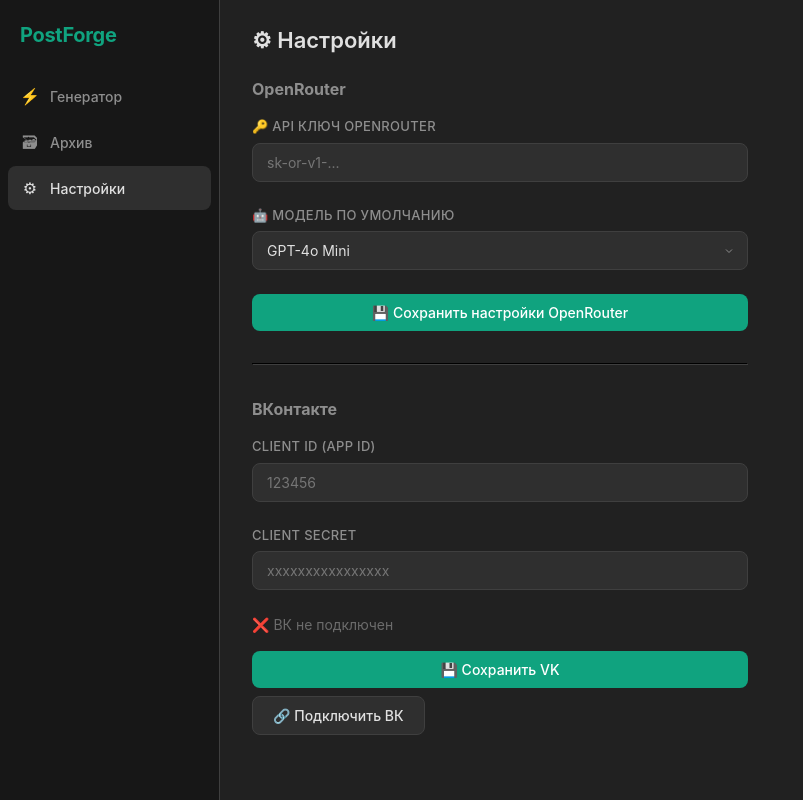
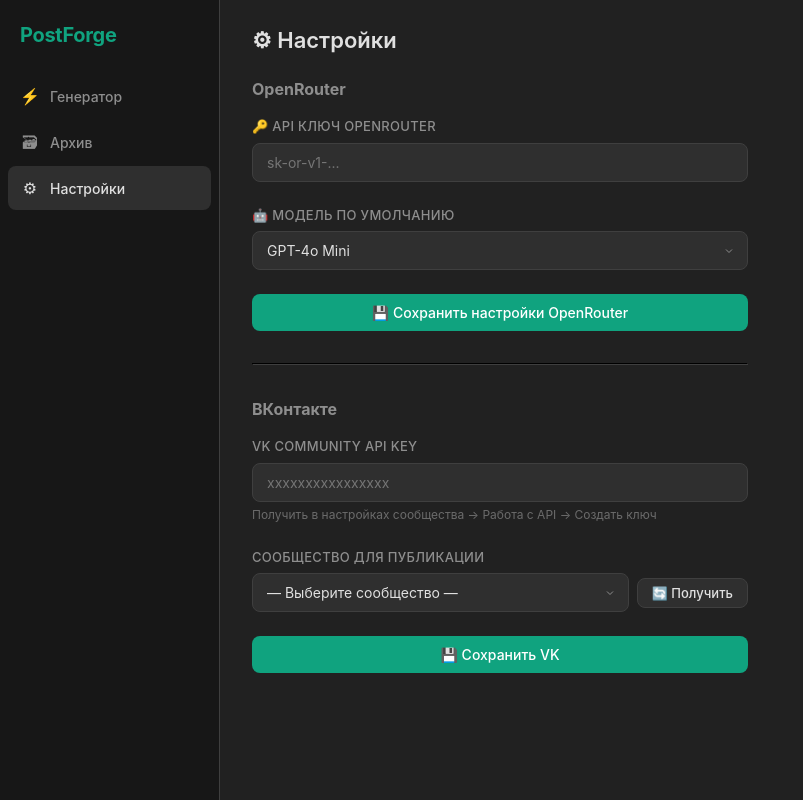
Before and after one commit to sv-cpu/postforge, a FastAPI app: page /settings in a window 1280 px wide. Shown: the whole page, without its empty margins (0-803 px from the left). Run offline with FastAPI, Linux system fonts and the light colour scheme; data comes from the database, SQL or seed files in the repository; data that the repository does not hold is empty.

Commit message:
Replace VK OAuth with Community API Key approach

```diff
--- a/database.py
+++ b/database.py
@@ -33,10 +33,8 @@ class VKSettings(Base):
     __tablename__ = "vk_settings"
 
     id = Column(Integer, primary_key=True, autoincrement=True)
-    client_id = Column(String(128), default="")
-    client_secret = Column(String(256), default="")
-    access_token = Column(String(512), default="")
-    token_expires = Column(DateTime, nullable=True)
+    api_key = Column(String(512), default="")
+    selected_group_id = Column(String(128), default="")
 
 
 def init_db():
--- a/main.py
+++ b/main.py
@@ -10,7 +10,7 @@ from database import init_db, SessionLocal, get_settings, get_vk_settings, Saved
 from services.parser import parse_url
 from services.openrouter import generate_post
 from services.vk import (
-    get_auth_url, exchange_code, get_user_groups, post_to_wall,
+    get_user_groups, post_to_wall,
 )
 
 BASE_DIR = Path(__file__).resolve().parent
@@ -180,50 +180,12 @@ async def api_settings_update(request: Request):
 # --- VK API ---
 
 
-@app.get("/api/vk/auth-url")
-async def vk_auth_url():
-    s = next(db_session())
-    vk = get_vk_settings(s)
-    s.close()
-    if not vk.client_id:
-        return JSONResponse({"error": "VK Client ID не настроен"}, status_code=400)
-    url = await get_auth_url(vk.client_id)
-    return {"url": url}
-
-
-@app.post("/api/vk/callback")
-async def vk_callback(request: Request):
-    body = await request.json()
-    code = body.get("code", "")
-    s = next(db_session())
-    vk = get_vk_settings(s)
-    if not vk.client_id or not vk.client_secret:
-        s.close()
-        return JSONResponse({"error": "VK App не настроен"}, status_code=400)
+@app.get("/api/vk/groups")
+async def vk_groups(api_key: str = ""):
+    if not api_key:
+        return JSONResponse({"error": "VK API ключ обязателен"}, status_code=400)
     try:
-        data = await exchange_code(code, vk.client_id, vk.client_secret)
-        vk.access_token = data.get("access_token", "")
-        exp = data.get("expires_in", 0)
-        if exp and exp > 0:
-            from datetime import timedelta
-            vk.token_expires = datetime.now(timezone.utc) + timedelta(seconds=exp)
-        s.commit()
-    except Exception as e:
-        s.close()
-        return JSONResponse({"error": f"Ошибка получения токена: {str(e)}"}, status_code=400)
-    s.close()
-    return {"ok": True}
-
-
-@app.get("/api/vk/groups")
-async def vk_groups():
-    s = next(db_session())
-    vk = get_vk_settings(s)
-    s.close()
-    if not vk.access_token:
-        return JSONResponse({"error": "VK не авторизован"}, status_code=401)
-    try:
-        groups = await get_user_groups(vk.access_token)
+        groups = await get_user_groups(api_key)
         return [{"id": g["id"], "name": g["name"]} if isinstance(g, dict) else g for g in groups]
     except Exception as e:
         return JSONResponse({"error": str(e)}, status_code=400)
@@ -235,20 +197,35 @@ async def vk_post(request: Request):
     owner_id = body.get("owner_id")
     message = body.get("message", "")
     link = body.get("link", "")
+    api_key = body.get("api_key", "")
     if not owner_id or not message:
         return JSONResponse({"error": "owner_id и message обязательны"}, status_code=400)
-    s = next(db_session())
-    vk = get_vk_settings(s)
-    s.close()
-    if not vk.access_token:
-        return JSONResponse({"error": "VK не авторизован"}, status_code=401)
+    if not api_key:
+        return JSONResponse({"error": "VK API ключ обязателен"}, status_code=400)
     try:
-        result = await post_to_wall(vk.access_token, owner_id, message, link)
+        result = await post_to_wall(api_key, owner_id, message, link)
         return {"ok": True, "post_id": result.get("post_id")}
     except Exception as e:
         return JSONResponse({"error": str(e)}, status_code=400)
 
 
-@app.get("/vk-callback", response_class=HTMLResponse)
-async def vk_callback_page(request: Request):
-    return render("vk_callback.html")
+@app.put("/api/vk/settings")
+async def vk_settings_update(request: Request):
+    body = await request.json()
+    s = next(db_session())
+    vk = get_vk_settings(s)
+    if "api_key" in body:
+        vk.api_key = body["api_key"]
+    if "selected_group_id" in body:
+        vk.selected_group_id = str(body["selected_group_id"])
+    s.commit()
+    s.close()
+    return {"ok": True}
+
+
+@app.get("/api/vk/settings")
+async def vk_settings_get():
+    s = next(db_session())
+    vk = get_vk_settings(s)
+    s.close()
+    return {"api_key": vk.api_key, "selected_group_id": vk.selected_group_id}
--- a/static/js/settings.js
+++ b/static/js/settings.js
@@ -3,9 +3,9 @@ const apiKeyInput = document.getElementById('api-key-input');
 const modelSelect = document.getElementById('model-select');
 
 const saveVkBtn = document.getElementById('save-vk-btn');
-const connectVkBtn = document.getElementById('connect-vk-btn');
-const vkClientId = document.getElementById('vk-client-id');
-const vkClientSecret = document.getElementById('vk-client-secret');
+const vkApiKey = document.getElementById('vk-api-key');
+const vkGroupSelect = document.getElementById('vk-group-select');
+const vkFetchGroupsBtn = document.getElementById('vk-fetch-groups-btn');
 const vkStatus = document.getElementById('vk-status');
 
 saveBtn.addEventListener('click', async () => {
@@ -30,71 +30,84 @@ saveBtn.addEventListener('click', async () => {
     }
 });
 
-async function loadVkStatus() {
+async function loadVkSettings() {
     try {
-        const resp = await fetch('/api/vk/groups');
+        const resp = await fetch('/api/vk/settings');
         if (resp.ok) {
-            vkStatus.innerHTML = '✅ <span style="color:var(--accent);">ВК подключен</span>';
-            connectVkBtn.style.display = 'none';
-        } else {
-            vkStatus.innerHTML = '❌ <span style="color:var(--text-muted);">ВК не подключен</span>';
-            connectVkBtn.style.display = 'inline-flex';
+            const data = await resp.json();
+            vkApiKey.value = data.api_key || '';
+            if (data.selected_group_id) {
+                vkStatus.innerHTML = '✅ <span style="color:var(--accent);">Сообщество выбрано</span>';
+            } else {
+                vkStatus.innerHTML = '❌ <span style="color:var(--text-muted);">Сообщество не выбрано</span>';
+            }
         }
     } catch {
-        vkStatus.innerHTML = '❌ <span style="color:var(--text-muted);">ВК не подключен</span>';
-        connectVkBtn.style.display = 'inline-flex';
+        vkStatus.innerHTML = '❌ <span style="color:var(--text-muted);">Ошибка загрузки</span>';
     }
 }
 
-saveVkBtn.addEventListener('click', async () => {
-    const client_id = vkClientId.value.trim();
-    const client_secret = vkClientSecret.value.trim();
+vkFetchGroupsBtn.addEventListener('click', async () => {
+    const apiKey = vkApiKey.value.trim();
+    if (!apiKey) {
+        showToast('Введите VK API ключ');
+        return;
+    }
+
+    vkFetchGroupsBtn.disabled = true;
+    vkFetchGroupsBtn.textContent = 'Загрузка...';
 
     try {
-        const resp = await fetch('/api/settings', {
+        const resp = await fetch(`/api/vk/groups?api_key=${encodeURIComponent(apiKey)}`);
+        if (!resp.ok) {
+            const data = await resp.json();
+            showToast(data.error || 'Ошибка получения групп');
+            return;
+        }
+        const groups = await resp.json();
+        vkGroupSelect.innerHTML = '<option value="">— Выберите сообщество —</option>';
+        groups.forEach(g => {
+            const opt = document.createElement('option');
+            opt.value = g.id;
+            opt.textContent = `${g.name} (ID: ${g.id})`;
+            vkGroupSelect.appendChild(opt);
+        });
+        showToast(`Найдено сообществ: ${groups.length}`);
+        vkStatus.innerHTML = '✅ <span style="color:var(--accent);">Группы загружены</span>';
+    } catch {
+        showToast('Ошибка получения групп');
+    } finally {
+        vkFetchGroupsBtn.disabled = false;
+        vkFetchGroupsBtn.textContent = '🔄 Получить';
+    }
+});
+
+saveVkBtn.addEventListener('click', async () => {
+    const api_key = vkApiKey.value.trim();
+    const selected_group_id = vkGroupSelect.value;
+
+    if (!api_key) {
+        showToast('Введите VK API ключ');
+        return;
+    }
+
+    try {
+        const resp = await fetch('/api/vk/settings', {
             method: 'PUT',
             headers: { 'Content-Type': 'application/json' },
-            body: JSON.stringify({ vk_client_id: client_id, vk_client_secret: client_secret }),
+            body: JSON.stringify({ api_key, selected_group_id }),
         });
 
         if (resp.ok) {
             showToast('Настройки VK сохранены');
-            loadVkStatus();
+            loadVkSettings();
         } else {
-            showToast('Ошибка сохранения VK');
+            const data = await resp.json();
+            showToast(data.error || 'Ошибка сохранения VK');
         }
     } catch {
         showToast('Ошибка сохранения VK');
     }
 });
 
-connectVkBtn.addEventListener('click', async () => {
-    try {
-        const resp = await fetch('/api/vk/auth-url');
-        const data = await resp.json();
-        if (data.url) {
-            window.open(data.url, '_blank', 'width=600,height=700');
-            checkVkCallback();
-        } else {
-            showToast(data.error || 'Ошибка получения ссылки');
-        }
-    } catch {
-        showToast('Ошибка подключения VK');
-    }
-});
-
-function checkVkCallback() {
-    const check = setInterval(async () => {
-        try {
-            const resp = await fetch('/api/vk/groups');
-            if (resp.ok) {
-                clearInterval(check);
-                showToast('ВК успешно подключен!');
-                loadVkStatus();
-            }
-        } catch { /* still waiting */ }
-    }, 3000);
-    setTimeout(() => clearInterval(check), 60000);
-}
-
-loadVkStatus();
+loadVkSettings();
--- a/templates/settings.html
+++ b/templates/settings.html
@@ -31,20 +31,27 @@
     <h2 style="color:var(--text-secondary); font-size:16px; margin-bottom:16px;">ВКонтакте</h2>
 
     <div class="settings-group">
-        <label for="vk-client-id">Client ID (App ID)</label>
-        <input id="vk-client-id" class="form-input" type="text" placeholder="123456">
-    </div>
-
-    <div class="settings-group">
-        <label for="vk-client-secret">Client Secret</label>
-        <input id="vk-client-secret" class="form-input" type="password" placeholder="xxxxxxxxxxxxxxxx">
+        <label for="vk-api-key">VK Community API Key</label>
+        <input id="vk-api-key" class="form-input" type="password" placeholder="xxxxxxxxxxxxxxxx">
+        <small style="color:var(--text-muted); font-size:12px; margin-top:4px; display:block;">
+            Получить в настройках сообщества → Работа с API → Создать ключ
+        </small>
     </div>
 
     <div id="vk-status" style="margin-bottom:16px; font-size:14px;"></div>
 
+    <div class="settings-group">
+        <label for="vk-group-select">Сообщество для публикации</label>
+        <div style="display:flex; gap:8px; align-items:center;">
+            <select id="vk-group-select" class="form-select" style="flex:1;">
+                <option value="">— Выберите сообщество —</option>
+            </select>
+            <button id="vk-fetch-groups-btn" class="btn btn-secondary btn-sm">🔄 Получить</button>
+        </div>
+    </div>
+
     <div class="btn-group">
         <button id="save-vk-btn" class="btn btn-primary">💾 Сохранить VK</button>
-        <button id="connect-vk-btn" class="btn btn-secondary">🔗 Подключить ВК</button>
     </div>
 </div>
 {% endblock %}
```
Also changed, not shown: services/vk.py (+4 -32 lines), static/js/generator.js (+49 -4 lines), templates/vk_callback.html (deleted, +0 -78 lines).
